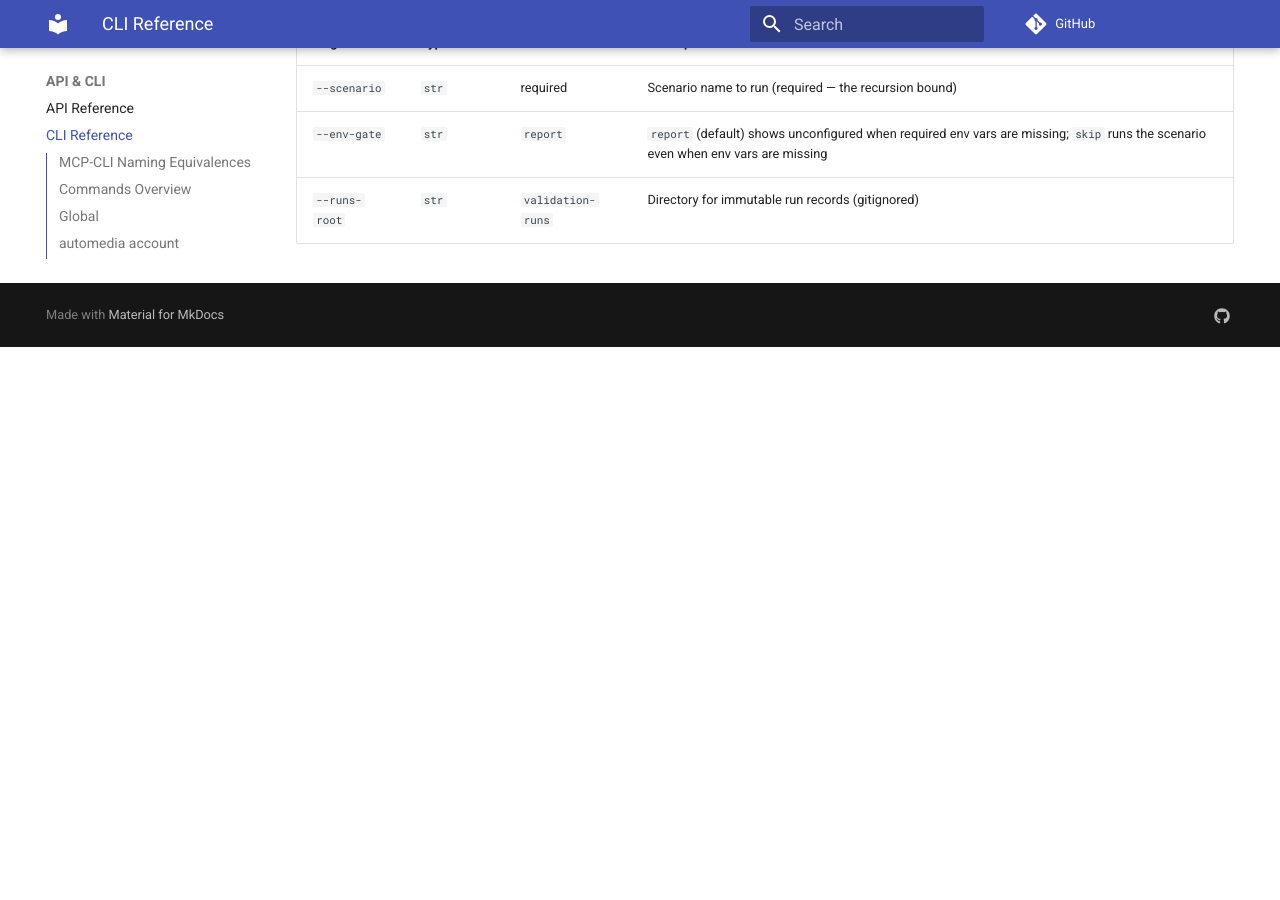
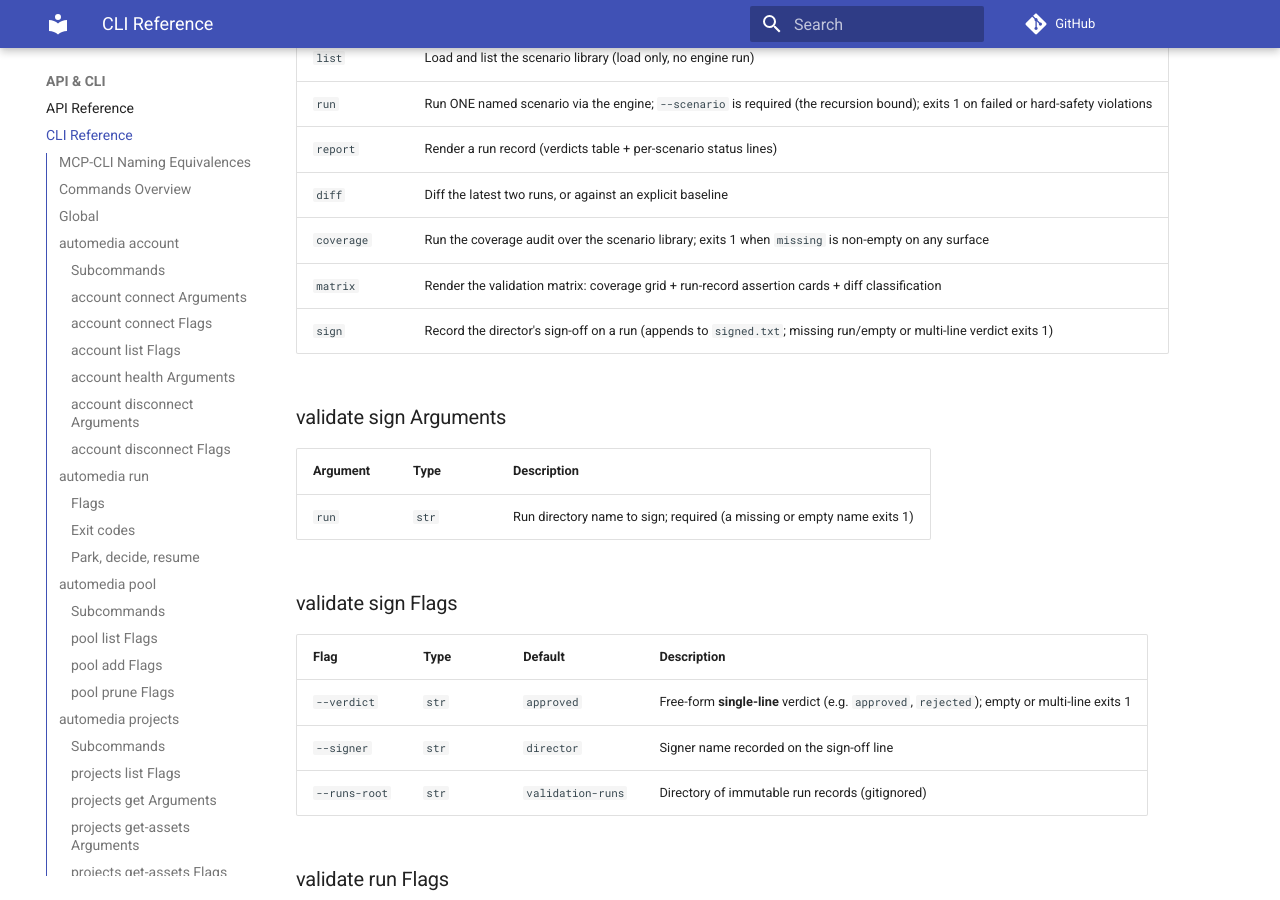
Before and after one commit to 1StepMore/AutoMedia, an MkDocs documentation site: the page built from docs/user/cli-reference.md, in a window 1280 px wide and 900 px high, scrolled down 24125 px. Built offline with MkDocs 1.6.1 and Material for MkDocs 9.7.7, drawn with Linux system fonts in a browser that asks for light colours; comment, search, counter and statistics services are not loaded; before the commit the page ends 24472 px from its top, so only the background shows below that; some of the changed text lies outside the part shown.

Commit message:
docs(cli-reference): document projects get-assets and validate sign arguments (#711)
J2 batch 2 compared every CLI leaf's --help against the docs: 22 of the 24
argument-taking commands already had a copy-pasteable usage. Two did not, and
cli-reference's own convention is a Subcommands table plus per-subcommand
Arguments/Flags tables.

- projects get-assets: add the Arguments table (PROJECT_ID required), the Flags
  table (--base-dir, default .) and a usage line next to `projects get`.
- validate sign: add the Arguments table (RUN, required) and the Flags table
  (--verdict default approved but empty/multi-line exits 1, --signer, --runs-root).

Both values come from `--help` on main 0926d4c, not from inference.

Verified: scripts/doc_inventory.py --check OK; pytest tests/test_doc_consistency.py -> 32 passed.

Fixes #711

Signed-off-by: Hermes Agent <hermes-agent@nousresearch.com>

````diff
--- a/docs/user/cli-reference.md
+++ b/docs/user/cli-reference.md
@@ -303,6 +303,9 @@ automedia projects list --status published
 
 # View specific project details
 automedia projects get <project-id>
+
+# List a project's asset files (paths in the project dir)
+automedia projects get-assets <project-id>
 ```
 
 ### Subcommands
@@ -325,6 +328,18 @@ automedia projects get <project-id>
 | Argument | Type | Description |
 |------|------|------|
 | `project_id` | `str` | Project ID (required) |
+
+### projects get-assets Arguments
+
+| Argument | Type | Description |
+|------|------|------|
+| `project_id` | `str` | Project ID to list assets for (required) |
+
+### projects get-assets Flags
+
+| Flag | Short | Type | Default | Description |
+|------|------|------|--------|------|
+| `--base-dir` | `-d` | `str` | `.` | Base directory to scan for projects |
 
 ## `automedia archive`
 
@@ -914,6 +929,20 @@ automedia validate matrix
 | `matrix` | Render the validation matrix: coverage grid + run-record assertion cards + diff classification |
 | `sign` | Record the director's sign-off on a run (appends to `signed.txt`; missing run/empty or multi-line verdict exits 1) |
 
+### validate sign Arguments
+
+| Argument | Type | Description |
+|------|------|------|
+| `run` | `str` | Run directory name to sign; required (a missing or empty name exits 1) |
+
+### validate sign Flags
+
+| Flag | Type | Default | Description |
+|------|------|--------|------|
+| `--verdict` | `str` | `approved` | Free-form **single-line** verdict (e.g. `approved`, `rejected`); empty or multi-line exits 1 |
+| `--signer` | `str` | `director` | Signer name recorded on the sign-off line |
+| `--runs-root` | `str` | `validation-runs` | Directory of immutable run records (gitignored) |
+
 ### validate run Flags
 
 | Flag | Type | Default | Description |
````
